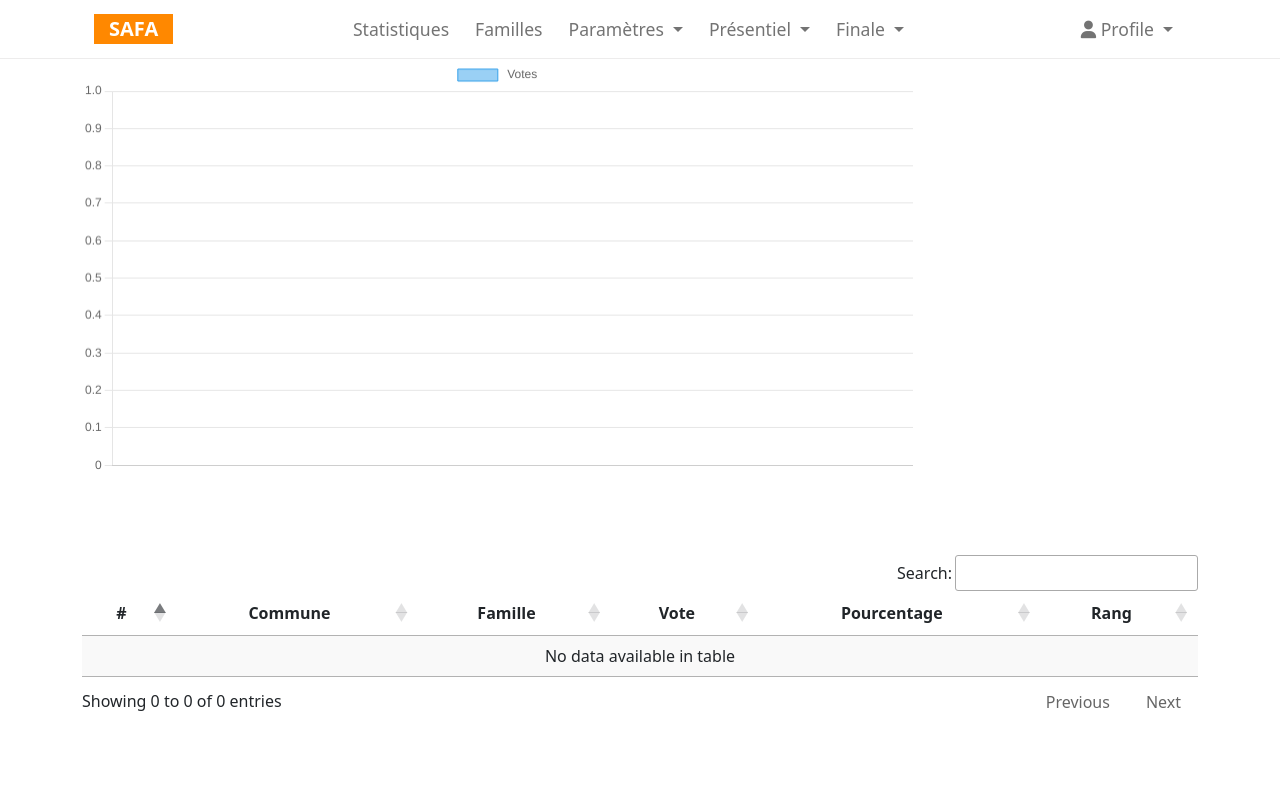
After one commit to delrodie/safa2, a Symfony app: template templates/backend/dashboard_finale.html.twig in a window 1280 px wide. The commit adds this page. Run offline with Twig, Linux system fonts and the light colour scheme; the template is opened without the code that fills it, so the values that code supplies are empty; some libraries are stand-ins or nearby versions.

Commit message:
Dashboard finale

```diff
--- /dev/null
+++ b/templates/backend/dashboard_finale.html.twig
@@ -0,0 +1,100 @@
+{% extends 'backend_layout.html.twig' %}
+{% block title %}{{ parent() }} Tableau de bord{% endblock %}
+
+{% block body %}
+    <main>
+        <div class="container">
+            <section id="barre">
+                <div class="row">
+                    <div class="col-12 col-lg-9">
+                        <div>
+                            <canvas id="myChart"></canvas>
+                        </div>
+                    </div>
+                    <div class="col-lg-3">
+                        {% for rang in rangs %}
+                            <div class="row classement">
+                                <div class="col-12 photo">
+                                    <figure>
+                                        <img src="{{ asset('upload/finaliste/' ~ rang.media) }}" alt="" class="img-fluid img-thumbnail">
+                                    </figure>
+                                    <div class="nom">{{ rang.nom }}</div>
+                                    <div class="rang">
+                                        {% if loop.first %}
+                                            {{ loop.index }} <sup>er</sup>
+                                        {% else %}
+                                            {{ loop.index }} <sup>e</sup>
+                                        {% endif %}
+                                    </div>
+                                </div>
+                            </div>
+                        {% endfor %}
+
+                    </div>
+                </div>
+            </section>
+            <section id="liste">
+                <table id="listeFamille" class="display">
+                    <thead>
+                    <tr class="text-center">
+                        <th class="text-center">#</td>
+                        <th class="text-center">Commune</td>
+                        <th class="text-center">Famille</td>
+                        <th class="text-center">Vote</td>
+                        <th class="text-center">Pourcentage</td>
+                        <th class="text-center">Rang</td>
+                    </tr>
+                    </thead>
+                    <tbody>
+                    {% for rang in rangs %}
+                        <tr>
+                            <td>{{ loop.index }}</td>
+                            <td>{{ rang.commune }}</td>
+                            <td>{{ rang.nom }}</td>
+                            <td class="text-center">{{ rang.vote }}</td>
+                            <td class="text-center">{{ rang.pourcentage }}%</td>
+                            <td class="text-center">
+                                {% if loop.first %}
+                                    {{ loop.index }}<sup>er</sup>
+                                {% else %}
+                                    {{ loop.index }}<sup>e</sup>
+                                {% endif %}
+                            </td>
+                        </tr>
+                    {% endfor %}
+
+                    </tbody>
+                </table>
+            </section>
+        </div>
+    </main>
+{% endblock %}
+{% block javascripts %}
+    {{ parent() }}
+    <script>
+        const ctx = document.getElementById('myChart');
+
+        new Chart(ctx, {
+            type: 'bar',
+            data: {
+                labels: [
+                    {% for rang in rangs %}'{{ rang.nom }}',{% endfor %}
+                ],
+                datasets: [{
+                    label: ' Votes',
+                    data: [
+                        {% for rang in rangs %}{{ rang.vote }},{% endfor %}
+                    ],
+                    borderWidth: 1
+                }]
+            },
+            options: {
+                scales: {
+                    y: {
+                        beginAtZero: true
+                    }
+                }
+            }
+        });
+    </script>
+{% endblock %}
--- a/templates/backend_layout.html.twig
+++ b/templates/backend_layout.html.twig
@@ -54,7 +54,7 @@
                                     Finale
                                 </a>
                                 <ul class="dropdown-menu">
-                                    <li><a class="dropdown-item" href="#" target="_blank">Résultats</a></li>
+                                    <li><a class="dropdown-item" href="{{ path('app_dashboard_finale') }}">Résultats</a></li>
                                     <li><a class="dropdown-item" href="{{ path('app_backend_finale_index') }}">Scrutin</a></li>
                                     <li><a class="dropdown-item" href="{{ path('app_backend_finaliste_index') }}">Finalistes</a></li>
                                 </ul>
```
Also changed, not shown: src/Controller/DashboardController.php (+9 -0 lines), src/Service/Utility.php (+41 -19 lines).
